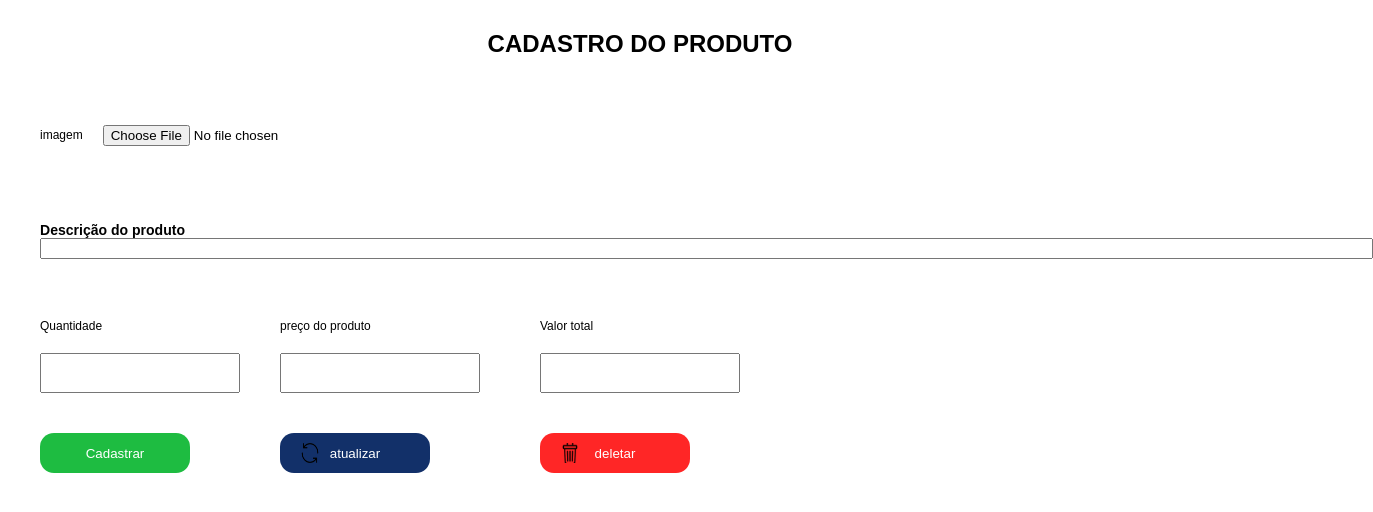
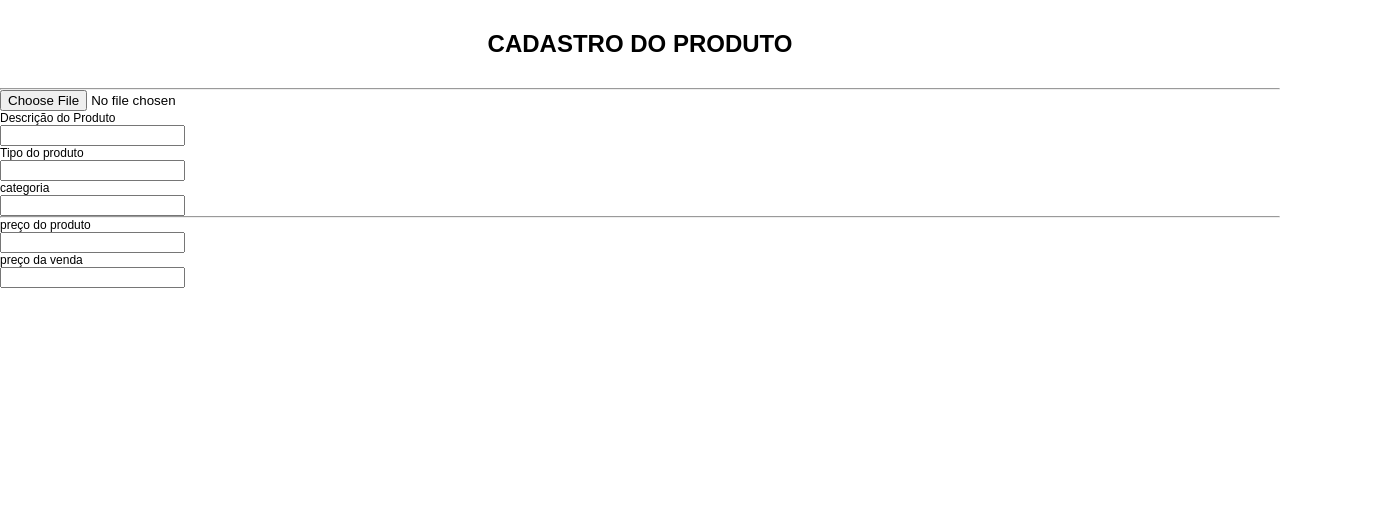
Before and after one commit to DOLK2K/Vanguardtcc-S, a React (Create React App) app: page /add in a window 1280 px wide. Shown: the top 512 px of the page, 1373 px wide, since content can reach past the window. Built offline with nearby package versions, Linux system fonts and the light colour scheme.

Commit message:
alterações na pagina de cadastro do produto

```diff
--- a/src/index.js
+++ b/src/index.js
@@ -30,7 +30,6 @@ root.render(
       <Route path= '/destaques' element = {<Destaques/>} />
       <Route path='/pagamento' element ={<Pagamento/>} />
 
-
     </Routes>
     </BrowserRouter>
   </React.StrictMode>
--- a/src/pages/Home/App.js
+++ b/src/pages/Home/App.js
@@ -58,6 +58,8 @@ function App() {
 
       setCerto('Enviado para o suporte com sucesso')
       setErro('');
+
+
 
     }catch(err){
       if(err.response.status===404) {
--- a/src/pages/Home/index.scss
+++ b/src/pages/Home/index.scss
@@ -11,6 +11,7 @@
 
 }
 
+
 .parte-inicial {
     background-image: url('../../assets/images/Untitled\ \(1\).png');
     height: 100vh;
@@ -18,6 +19,8 @@
 
     background-size: cover;
 }
+
+
 
 .cabecalho{
     display: flex;
@@ -158,6 +161,8 @@
     background-size: cover;
     background-image: url('../../assets/images/image\ 55.png');
 }
+
+
 
 .pagina-segunda {
     display: flex;
--- a/src/pages/add-adm/index.js
+++ b/src/pages/add-adm/index.js
@@ -11,41 +11,45 @@ export default function Produtoo() {
     <div className='aaaa'>
             <h1>CADASTRO DO PRODUTO</h1>
 
-            <div className='elemento-produto'>
-                <p>imagem</p>
-                    <input type='file'  />
+            <hr/>
 
+            <div>
+                <input type='file' />
+
+                <div>
+                    <p>Descrição do Produto</p>
+                    <input type='text' />
+
+                    <div>
+                        <div>
+                            <p>Tipo do produto</p>
+                            <input type='text' />
+                        </div>
+
+                        <div>
+                            <p>categoria</p>
+                            <input type='text' />
+                        </div>
+                    </div>
+                    <hr />
+
+                </div>
             </div>
 
-            <div className='elemento2-produto'>
-                <h3>Descrição do produto</h3>
-                <input type='text' />
+            <div>
+                <div>
+                    <p>preço do produto</p>
+                    <input type='text' />
+                </div>
 
+                <div>
+                    <p>preço da venda</p>
+                    <input type='' />
+                </div>
 
-            </div>
-            <div className='terror'>
-            <div className='terror1'>
-                <p>Quantidade</p>
-                <input type='number' />
-                <button>Cadastrar</button>
-            </div>
-            <div className='terror2'>
-            <p className='cor'>preço do produto</p>
-            <div>
-                <input type='number' />
-                <img src={Atualizar} />
+                <div>
+
                 </div>
-                <button>atualizar</button>
-            </div>
-
-            <div className='terror3'>
-            <p>Valor total</p>
-            <div>
-                <input type='number' />
-                <img src={Lixeira} />
-                </div>
-                <button>deletar</button>
-            </div>
             </div>
     </div>
     )
```
